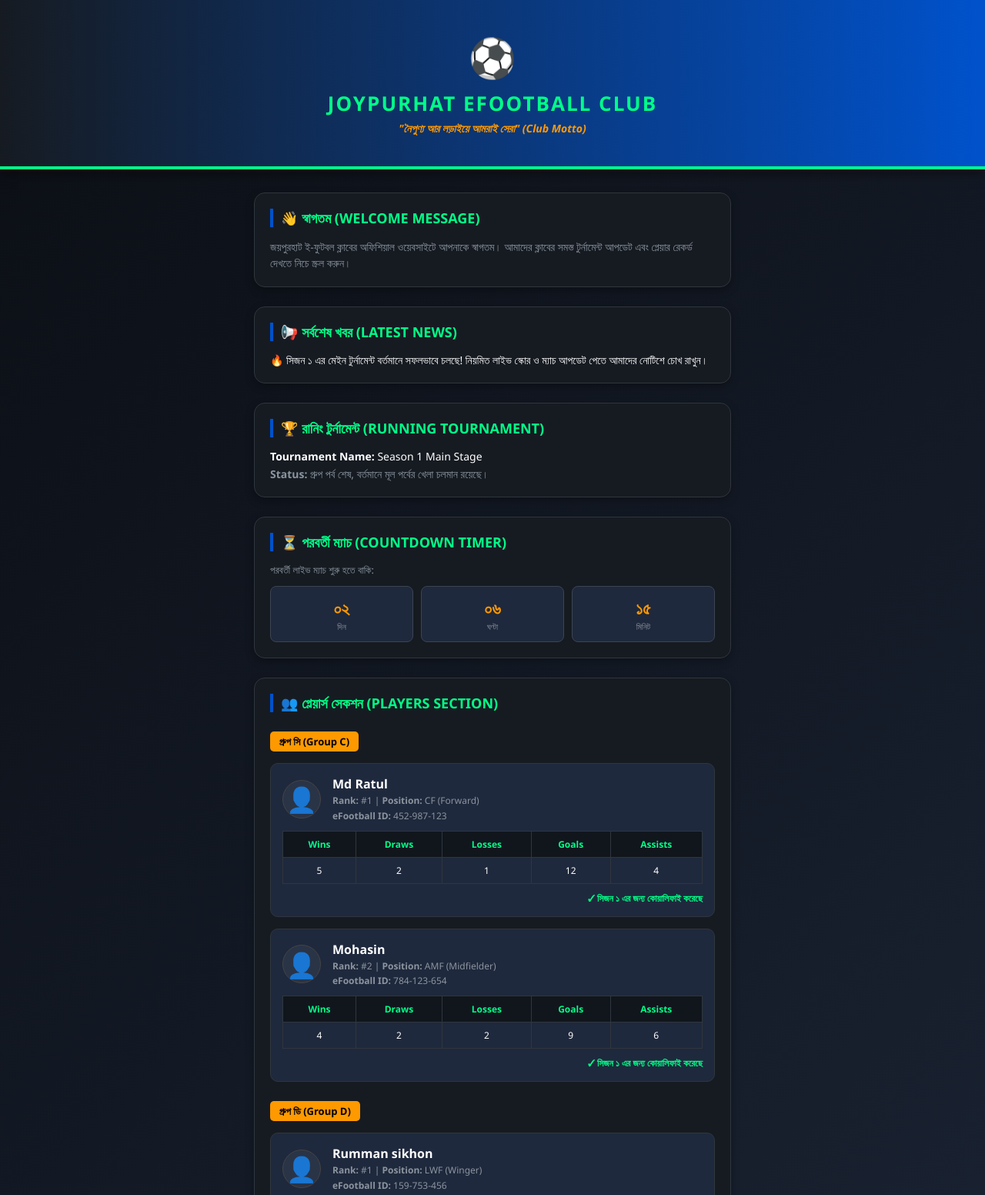
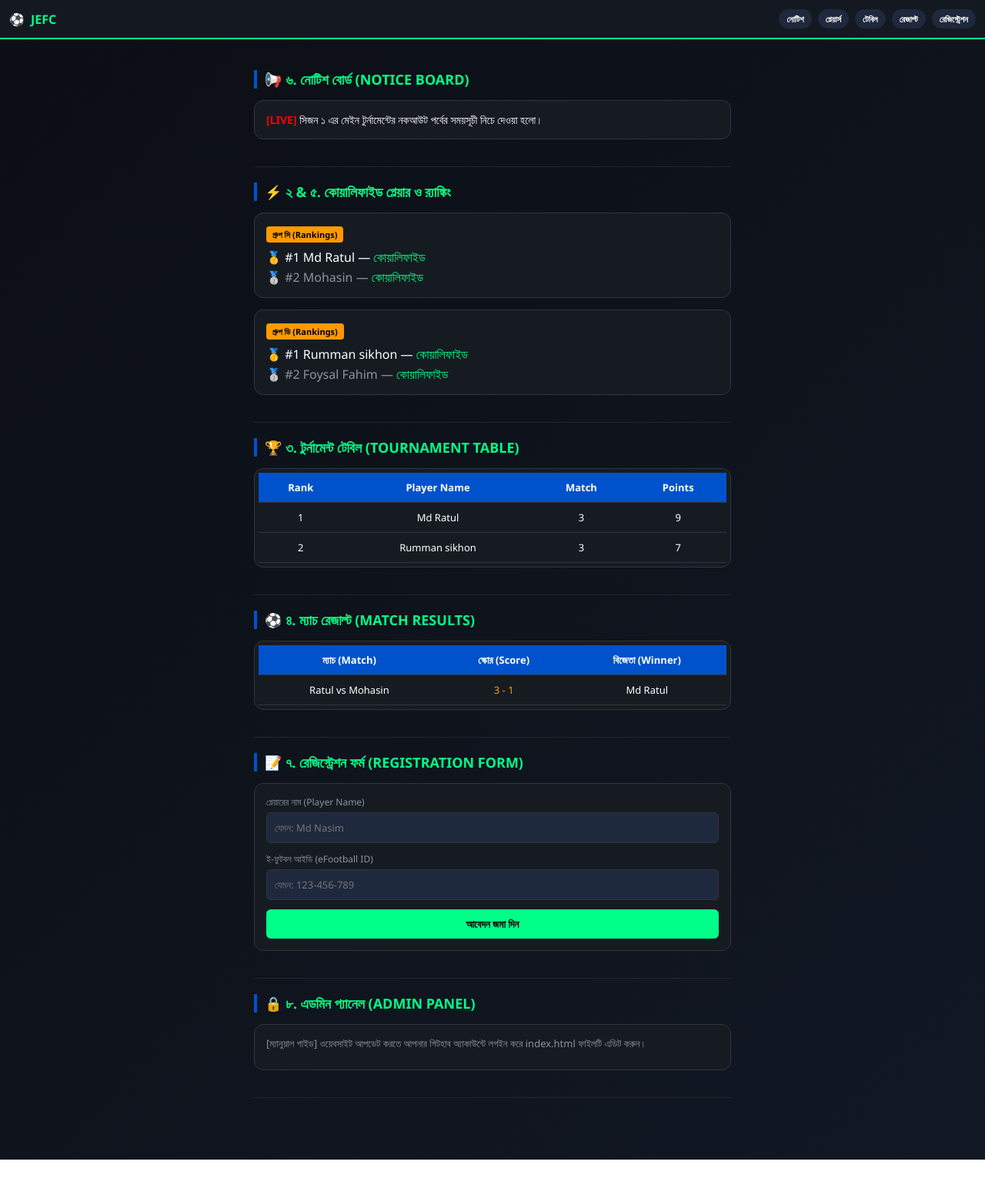
Before and after one commit to mdnasimhossin491-cmyk/joypurhat-efc, a plain HTML site: page index.html in a window 1280 px wide. Shown: the top 1552 px of the page at 77% size. After the commit the page ends 1506 px from the top, so only its background shows below. Drawn offline with Linux system fonts and the light colour scheme.

Commit message:
Update index.html

```diff
--- a/index.html
+++ b/index.html
@@ -3,7 +3,7 @@
 <head>
     <meta charset="UTF-8">
     <meta name="viewport" content="width=device-width, initial-scale=1.0">
-    <title>Joypurhat eFootball Club | Official</title>
+    <title>Joypurhat eFootball Club | Top 10 Features</title>
     <style>
         :root {
             --bg-dark: #0b0e14;
@@ -21,194 +21,289 @@
             padding: 0;
             box-sizing: border-box;
             font-family: 'Segoe UI', Arial, sans-serif;
+            scroll-behavior: smooth;
         }
 
         body {
             background-color: var(--bg-dark);
             color: var(--text-main);
-            background: linear-gradient(135deg, #0b0e14 0%, #1a2333 100%);
-            padding-bottom: 50px;
-            text-align: center;
+            background: linear-gradient(135deg, #0b0e14 0%, #121824 100%);
+            padding-bottom: 60px;
         }
 
-        /* 🏙️ Club Banner & Logo */
-        .banner {
-            background: linear-gradient(90deg, #161b22 0%, #0052cc 100%);
-            padding: 40px 20px;
-            border-bottom: 4px solid var(--primary);
-            box-shadow: 0 4px 15px rgba(0,0,0,0.5);
+        /* 1. Club Logo & Menu Bar */
+        nav {
+            background: rgba(22, 27, 34, 0.95);
+            position: sticky;
+            top: 0;
+            z-index: 1000;
+            border-bottom: 2px solid var(--primary);
+            padding: 12px;
+            display: flex;
+            align-items: center;
+            justify-content: space-between;
         }
-        .club-logo { font-size: 50px; margin-bottom: 8px; }
-        .banner h1 { color: var(--primary); font-size: 26px; text-transform: uppercase; letter-spacing: 2px; }
-        .banner .motto { color: var(--accent); font-size: 14px; font-weight: bold; margin-top: 5px; font-style: italic; }
 
-        .container { max-width: 650px; margin: 30px auto; padding: 0 15px; }
+        .logo-section {
+            display: flex;
+            align-items: center;
+            gap: 8px;
+            font-weight: bold;
+            color: var(--primary);
+        }
+
+        .nav-links {
+            display: flex;
+            gap: 8px;
+            overflow-x: auto;
+            white-space: nowrap;
+            max-width: 70%;
+        }
+
+        nav a {
+            color: var(--text-main);
+            text-decoration: none;
+            font-size: 11px;
+            font-weight: bold;
+            padding: 5px 10px;
+            border-radius: 15px;
+            background: var(--bg-input);
+        }
+
+        .container {
+            max-width: 650px;
+            margin: 20px auto;
+            padding: 0 15px;
+        }
+
+        section {
+            padding: 20px 0;
+            border-bottom: 1px solid #21262d;
+        }
+
+        .section-title {
+            font-size: 18px;
+            color: var(--primary);
+            margin-bottom: 15px;
+            text-transform: uppercase;
+            border-left: 4px solid var(--secondary);
+            padding-left: 10px;
+        }
 
         .card {
             background: var(--bg-card);
-            border-radius: 14px;
-            padding: 20px;
-            margin-bottom: 25px;
+            border-radius: 12px;
+            padding: 15px;
+            margin-bottom: 15px;
             border: 1px solid #30363d;
+        }
+
+        /* 2. Qualified Players */
+        .group-header {
+            background: var(--accent);
+            color: black;
+            padding: 3px 8px;
+            border-radius: 4px;
+            font-weight: bold;
+            display: inline-block;
+            font-size: 11px;
+            margin-bottom: 8px;
+        }
+
+        /* 3 & 4. Tables for Tournament Table & Match Results */
+        table {
+            width: 100%;
+            border-collapse: collapse;
+            font-size: 13px;
+        }
+
+        th, td {
+            padding: 10px;
+            text-align: center;
+            border-bottom: 1px solid #30363d;
+        }
+
+        th {
+            background-color: var(--secondary);
+            color: white;
+        }
+
+        /* 7. Registration Form Controls */
+        .form-group {
+            margin-bottom: 12px;
+        }
+
+        .form-group label {
+            display: block;
+            font-size: 12px;
+            margin-bottom: 5px;
+            color: var(--text-muted);
             text-align: left;
-            box-shadow: 0 4px 12px rgba(0,0,0,0.3);
         }
-        .card-title { color: var(--primary); font-size: 18px; margin-bottom: 15px; text-transform: uppercase; border-left: 4px solid var(--secondary); padding-left: 10px; font-weight: bold; }
 
-        /* ⏳ Countdown Timer */
-        .timer-grid { display: flex; gap: 10px; margin-top: 12px; }
-        .timer-box { background: var(--bg-input); padding: 12px; border-radius: 8px; flex: 1; text-align: center; border: 1px solid #3d4452; }
-        .timer-num { font-size: 22px; font-weight: bold; color: var(--accent); }
-        .timer-lbl { font-size: 11px; color: var(--text-muted); margin-top: 2px; }
+        .form-group input, .form-group select {
+            width: 100%;
+            padding: 10px;
+            background: var(--bg-input);
+            border: 1px solid #30363d;
+            border-radius: 6px;
+            color: white;
+            font-size: 13px;
+        }
 
-        /* 👥 Players Section Settings */
-        .group-header { background: var(--accent); color: #000; display: inline-block; padding: 4px 12px; border-radius: 5px; font-weight: bold; font-size: 13px; margin-bottom: 15px; margin-top: 10px; }
-        .player-profile { background: var(--bg-input); border-radius: 10px; padding: 15px; margin-bottom: 15px; border: 1px solid #30363d; }
-        .player-meta { display: flex; align-items: center; gap: 15px; margin-bottom: 10px; }
+        .btn {
+            background: var(--primary);
+            color: #000;
+            padding: 10px;
+            border: none;
+            border-radius: 6px;
+            font-weight: bold;
+            width: 100%;
+            cursor: pointer;
+        }
 
-        /* 👤 Player Photo Placeholder */
-        .player-photo { font-size: 32px; background: rgba(255,255,255,0.05); padding: 5px; border-radius: 50%; width: 50px; height: 50px; display: flex; align-items: center; justify-content: center; border: 1px solid #444; }
+        /* 9. Gallery Grid */
+        .gallery-grid {
+            display: grid;
+            grid-template-columns: repeat(3, 1fr);
+            gap: 8px;
+        }
 
-        /* 📝 Player Details */
-        .player-details h4 { font-size: 16px; color: #fff; font-weight: bold; }
-        .player-details p { font-size: 12px; color: var(--text-muted); margin-top: 3px; line-height: 1.4; }
+        .gallery-item {
+            background: var(--bg-input);
+            aspect-ratio: 1;
+            border-radius: 6px;
+            display: flex;
+            align-items: center;
+            justify-content: center;
+            font-size: 24px;
+            border: 1px dashed #444;
+        }
 
-        /* 📊 Statistics Table */
-        .stats-table { width: 100%; border-collapse: collapse; margin-top: 10px; font-size: 12px; text-align: center; }
-        .stats-table th { background: #11161d; color: var(--primary); font-weight: bold; padding: 8px; border: 1px solid #30363d; }
-        .stats-table td { padding: 8px; border: 1px solid #30363d; color: #fff; }
+        /* 10. Social Media Grid */
+        .social-grid {
+            display: grid;
+            grid-template-columns: 1fr 1fr;
+            gap: 10px;
+        }
 
-        .qualify-txt { color: var(--primary); font-size: 12px; font-weight: bold; display: block; margin-top: 10px; text-align: right; }
-        .special-group { border-left: 5px solid var(--accent); }
+        .social-btn {
+            display: flex;
+            align-items: center;
+            justify-content: center;
+            padding: 10px;
+            border-radius: 6px;
+            text-decoration: none;
+            color: white;
+            font-weight: bold;
+            font-size: 13px;
+        }
 
-        /* 👁️ Visitor Counter */
-        .visitor-counter { font-size: 13px; color: var(--text-muted); text-align: center; margin-top: 25px; }
+        .fb-btn { background: #1877F2; }
+        .wa-btn { background: #25D366; color: black; }
     </style>
 </head>
 <body>
 
-    <!-- 🏙️ CLUB LOGO & CLUB BANNER -->
-    <div class="banner">
-        <div class="club-logo">⚽</div> <!-- Club Logo -->
-        <h1>Joypurhat eFootball Club</h1>
-        <!-- 🏷️ CLUB MOTTO -->
-        <p class="motto">"নৈপুণ্য আর লড়াইয়ে আমরাই সেরা" (Club Motto)</p>
-    </div>
+    <!-- 1. CLUB LOGO & NAVIGATION MENU -->
+    <nav>
+        <div class="logo-section">
+            <span>⚽</span> JEFC
+        </div>
+        <div class="nav-links">
+            <a href="#notice">নোটিশ</a>
+            <a href="#players">প্লেয়ার্স</a>
+            <a href="#table">টেবিল</a>
+            <a href="#results">রেজাল্ট</a>
+            <a href="#reg">রেজিস্ট্রেশন</a>
+        </div>
+    </nav>
 
     <div class="container">
 
-        <!-- 👋 WELCOME MESSAGE -->
-        <div class="card">
-            <h3 class="card-title">👋 স্বাগতম (Welcome Message)</h3>
-            <p style="color: var(--text-muted); font-size: 14px; line-height: 1.5;">জয়পুরহাট ই-ফুটবল ক্লাবের অফিশিয়াল ওয়েবসাইটে আপনাকে স্বাগতম। আমাদের ক্লাবের সমস্ত টুর্নামেন্ট আপডেট এবং প্লেয়ার রেকর্ড দেখতে নিচে স্ক্রল করুন।</p>
-        </div>
+        <!-- 6. NOTICE BOARD SECTION -->
+        <section id="notice">
+            <h2 class="section-title">📢 ৬. নোটিশ বোর্ড (Notice Board)</h2>
+            <div class="card">
+                <p style="font-size:14px;"><strong style="color:red;">[LIVE]</strong> সিজন ১ এর মেইন টুর্নামেন্টের নকআউট পর্বের সময়সূচী নিচে দেওয়া হলো।</p>
+            </div>
+        </section>
 
-        <!-- 📢 LATEST NEWS -->
-        <div class="card">
-            <h3 class="card-title">📢 সর্বশেষ খবর (Latest News)</h3>
-            <p style="font-size: 14px;">🔥 সিজন ১ এর মেইন টুর্নামেন্ট বর্তমানে সফলভাবে চলছে! নিয়মিত লাইভ স্কোর ও ম্যাচ আপডেট পেতে আমাদের নোটিশে চোখ রাখুন।</p>
-        </div>
+        <!-- 2 & 5. QUALIFIED PLAYERS & RANKINGS -->
+        <section id="players">
+            <h2 class="section-title">⚡ ২ & ৫. কোয়ালিফাইড প্লেয়ার ও র‍্যাঙ্কিং</h2>
+            <div class="card">
+                <div class="group-header">গ্রুপ সি (Rankings)</div>
+                <p>🥇 #1 Md Ratul — <span style="color:var(--primary);">কোয়ালিফাইড</span></p>
+                <p style="color:var(--text-muted); margin-top:4px;">🥈 #2 Mohasin — <span style="color:var(--primary);">কোয়ালিফাইড</span></p>
+            </div>
+            <div class="card">
+                <div class="group-header">গ্রুপ ডি (Rankings)</div>
+                <p>🥇 #1 Rumman sikhon — <span style="color:var(--primary);">কোয়ালিফাইড</span></p>
+                <p style="color:var(--text-muted); margin-top:4px;">🥈 #2 Foysal Fahim — <span style="color:var(--primary);">কোয়ালিফাইড</span></p>
+            </div>
+        </section>
 
-        <!-- 🏆 RUNNING TOURNAMENT -->
-        <div class="card">
-            <h3 class="card-title">🏆 রানিং টুর্নামেন্ট (Running Tournament)</h3>
-            <p style="font-size: 14px;"><strong>Tournament Name:</strong> Season 1 Main Stage</p>
-            <p style="font-size: 14px; color: var(--text-muted); margin-top: 4px;"><strong>Status:</strong> গ্রুপ পর্ব শেষ, বর্তমানে মূল পর্বের খেলা চলমান রয়েছে।</p>
-        </div>
-
-        <!-- ⏳ COUNTDOWN TIMER -->
-        <div class="card">
-            <h3 class="card-title">⏳ পরবর্তী ম্যাচ (Countdown Timer)</h3>
-            <p style="font-size: 13px; color: var(--text-muted);">পরবর্তী লাইভ ম্যাচ শুরু হতে বাকি:</p>
-            <div class="timer-grid">
-                <div class="timer-box"><div class="timer-num">০২</div><div class="timer-lbl">দিন</div></div>
-                <div class="timer-box"><div class="timer-num">০৬</div><div class="timer-lbl">ঘণ্টা</div></div>
-                <div class="timer-box"><div class="timer-num">১৫</div><div class="timer-lbl">মিনিট</div></div>
-            </div>
-        </div>
-
-        <!-- 👥 PLAYERS SECTION (NAME, PHOTO, ID, POSITION, RANK, STATS) -->
-        <div class="card">
-            <h3 class="card-title">👥 প্লেয়ার্স সেকশন (Players Section)</h3>
-
-            <!-- Group C -->
-            <div class="group-header">গ্রুপ সি (Group C)</div>
-
-            <!-- Player 1 Profile -->
-            <div class="player-profile">
-                <div class="player-meta">
-                    <div class="player-photo">👤</div> <!-- Player Photo (Placeholder) -->
-                    <div class="player-details">
-                        <h4>Md Ratul</h4> <!-- Player Name -->
-                        <p><strong>Rank:</strong> #1 | <strong>Position:</strong> CF (Forward)</p> <!-- Rank & Position -->
-                        <p><strong>eFootball ID:</strong> 452-987-123</p> <!-- eFootball ID -->
-                    </div>
-                </div>
-                <!-- Statistics (Wins, Draws, Losses, Goals, Assists) -->
-                <table class="stats-table">
+        <!-- 3. TOURNAMENT TABLE SECTION -->
+        <section id="table">
+            <h2 class="section-title">🏆 ৩. টুর্নামেন্ট টেবিল (Tournament Table)</h2>
+            <div class="card" style="padding:5px; overflow-x:auto;">
+                <table>
                     <thead>
-                        <tr><th>Wins</th><th>Draws</th><th>Losses</th><th>Goals</th><th>Assists</th></tr>
+                        <tr>
+                            <th>Rank</th>
+                            <th>Player Name</th>
+                            <th>Match</th>
+                            <th>Points</th>
+                        </tr>
                     </thead>
                     <tbody>
-                        <tr><td>5</td><td>2</td><td>1</td><td>12</td><td>4</td></tr>
+                        <tr><td>1</td><td>Md Ratul</td><td>3</td><td>9</td></tr>
+                        <tr><td>2</td><td>Rumman sikhon</td><td>3</td><td>7</td></tr>
                     </tbody>
                 </table>
-                <span class="qualify-txt">✓ সিজন ১ এর জন্য কোয়ালিফাই করেছে</span>
             </div>
+        </section>
 
-            <!-- Player 2 Profile -->
-            <div class="player-profile">
-                <div class="player-meta">
-                    <div class="player-photo">👤</div>
-                    <div class="player-details">
-                        <h4>Mohasin</h4>
-                        <p><strong>Rank:</strong> #2 | <strong>Position:</strong> AMF (Midfielder)</p>
-                        <p><strong>eFootball ID:</strong> 784-123-654</p>
-                    </div>
-                </div>
-                <table class="stats-table">
+        <!-- 4. MATCH RESULTS SECTION -->
+        <section id="results">
+            <h2 class="section-title">⚽ ৪. ম্যাচ রেজাল্ট (Match Results)</h2>
+            <div class="card" style="padding:5px; overflow-x:auto;">
+                <table>
                     <thead>
-                        <tr><th>Wins</th><th>Draws</th><th>Losses</th><th>Goals</th><th>Assists</th></tr>
+                        <tr>
+                            <th>ম্যাচ (Match)</th>
+                            <th>স্কোর (Score)</th>
+                            <th>বিজেতা (Winner)</th>
+                        </tr>
                     </thead>
                     <tbody>
-                        <tr><td>4</td><td>2</td><td>2</td><td>9</td><td>6</td></tr>
+                        <tr><td>Ratul vs Mohasin</td><td style="color:var(--accent);">3 - 1</td><td>Md Ratul</td></tr>
                     </tbody>
                 </table>
-                <span class="qualify-txt">✓ সিজন ১ এর জন্য কোয়ালিফাই করেছে</span>
             </div>
+        </section>
 
-            <!-- Group D -->
-            <div class="group-header">গ্রুপ ডি (Group D)</div>
+        <!-- 7. REGISTRATION FORM SECTION -->
+        <section id="reg">
+            <h2 class="section-title">📝 ৭. রেজিস্ট্রেশন ফর্ম (Registration Form)</h2>
+            <div class="card">
+                <form onsubmit="event.preventDefault(); alert('ধন্যবাদ! আপনার ডেটা ডেমো হিসেবে জমা হয়েছে।');">
+                    <div class="form-group">
+                        <label>প্লেয়ারের নাম (Player Name)</label>
+                        <input type="text" placeholder="যেমন: Md Nasim" required>
+                    </div>
+                    <div class="form-group">
+                        <label>ই-ফুটবল আইডি (eFootball ID)</label>
+                        <input type="text" placeholder="যেমন: 123-456-789" required>
+                    </div>
+                    <button type="submit" class="btn">আবেদন জমা দিন</button>
+                </form>
+            </div>
+        </section>
 
-            <!-- Player 3 Profile -->
-            <div class="player-profile">
-                <div class="player-meta">
-                    <div class="player-photo">👤</div>
-                    <div class="player-details">
-                        <h4>Rumman sikhon</h4>
-                        <p><strong>Rank:</strong> #1 | <strong>Position:</strong> LWF (Winger)</p>
-                        <p><strong>eFootball ID:</strong> 159-753-456</p>
-                    </div>
-                </div>
-                <table class="stats-table">
-                    <thead>
-                        <tr><th>Wins</th><th>Draws</th><th>Losses</th><th>Goals</th><th>Assists</th></tr>
-                    </thead>
-                    <tbody>
-                        <tr><td>6</td><td>0</td><td>2</td><td>14</td><td>3</td></tr>
-                    </tbody>
-                </table>
-                <span class="qualify-txt">✓ সিজন ১ এর জন্য কোয়ালিফাই করেছে</span>
-            </div>
-
-        </div>
-
-        <!-- 👁️ VISITOR COUNTER -->
-        <div class="visitor-counter">
-            📊 মোট ভিজিটর (Visitor Counter): <strong>১,৩৫০</strong> জন
-        </div>
-
-    </div>
-
-</body>
-</html>
+        <!-- 8. ADMIN PANEL SECTION -->
+        <section id="admin">
+            <h2 class="section-title">🔒 ৮. এডমিন প্যানেল (Admin Panel)</h2>
+            <div class="card">
+                <p style="font-size:13px; color:var(--text-muted); margin-bottom:10px;">[ম্যানুয়াল গাইড] ওয়েবসাইট আপডেট করতে আপনার গিটহাব অ্যাকাউন্টে লগইন করে index.html ফাইলটি এডিট করুন।</p>
```
